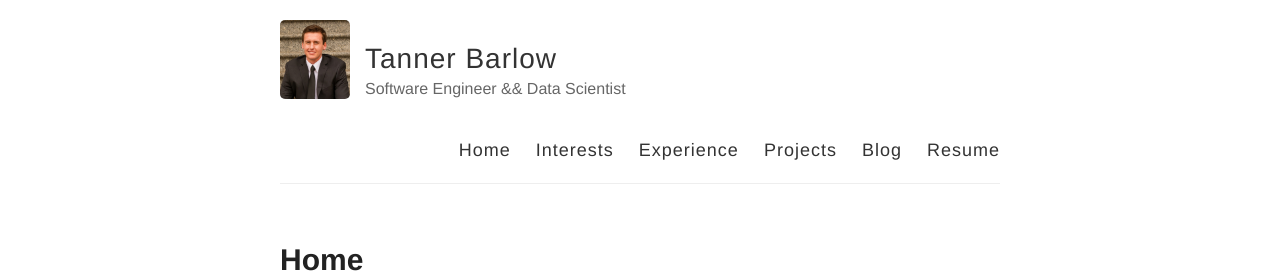
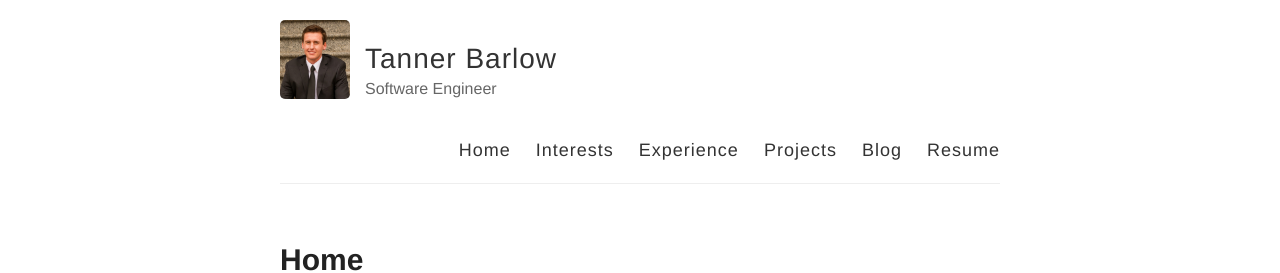
Before and after one commit to tbarlow12/tbarlow12.github.io, a Jekyll site: the page built from index.md, in a window 1280 px wide. Shown: the top 273 px of the page. Built offline with Jekyll 4.4.1, drawn with Linux system fonts in a browser that asks for light colours.

Commit message:
Fix title

```diff
--- a/_config.yml
+++ b/_config.yml
@@ -6,7 +6,7 @@
 name: Tanner Barlow
 
 # Short bio or description (displayed in the header)
-description: Software Engineer && Data Scientist
+description: Software Engineer
 
 # URL of your avatar or profile pic (you could use your GitHub profile pic)
 avatar: /resources/images/TannerPic.jpg
```
